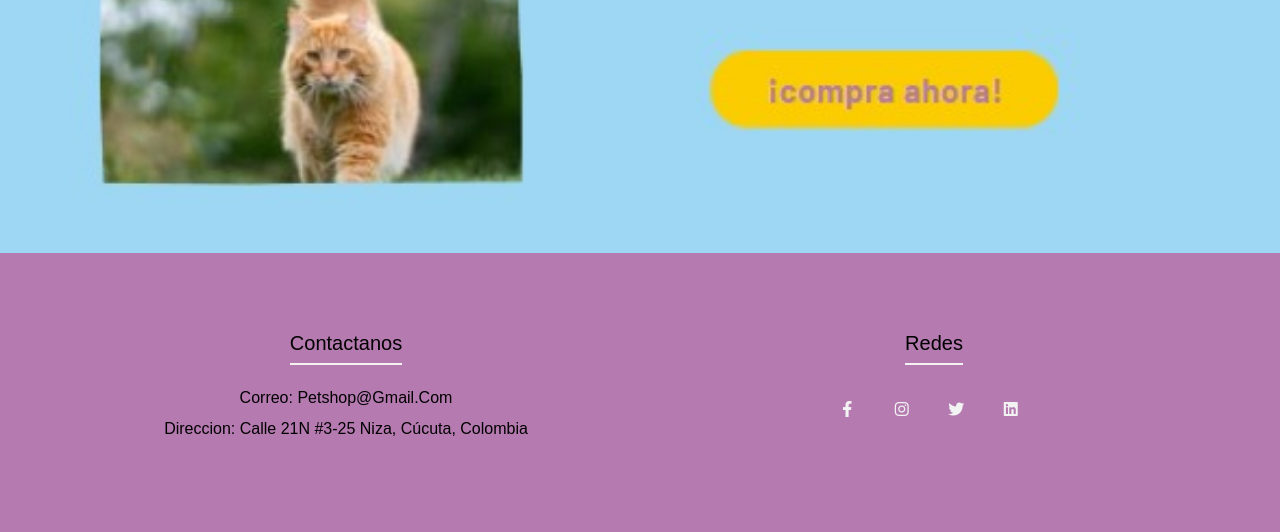
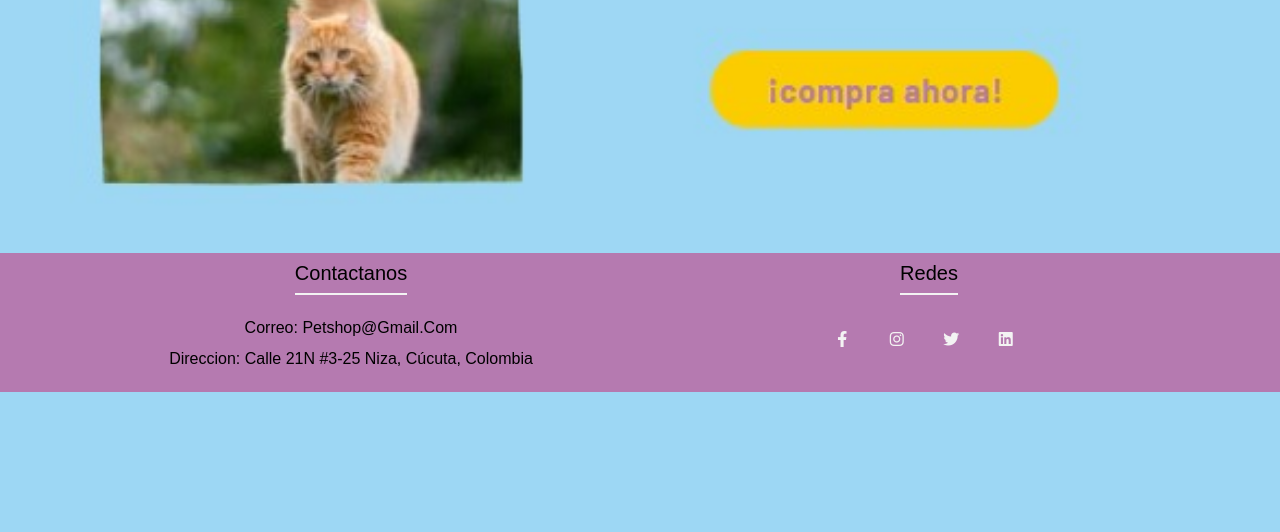
Before and after one commit to juancamilo080253/Petshop, a Spring Boot app: page /index.html in a window 1280 px wide. Shown: the part 552-1084 px from the top of the page. After the commit the page ends 944 px from the top, so only its background shows below. Run offline with Spring Boot 4, Linux system fonts and the light colour scheme.

Commit message:
acomode el pie de pagina de la pestaña de inicio

```diff
--- a/src/main/resources/static/css/inicio.css
+++ b/src/main/resources/static/css/inicio.css
@@ -61,7 +61,7 @@ nav a:hover{
 
   .footer {
       background-color: #b57ab0;
-      padding: 80px 0;
+      padding: 10px 50px;
       text-align: center;
     }
 
```
